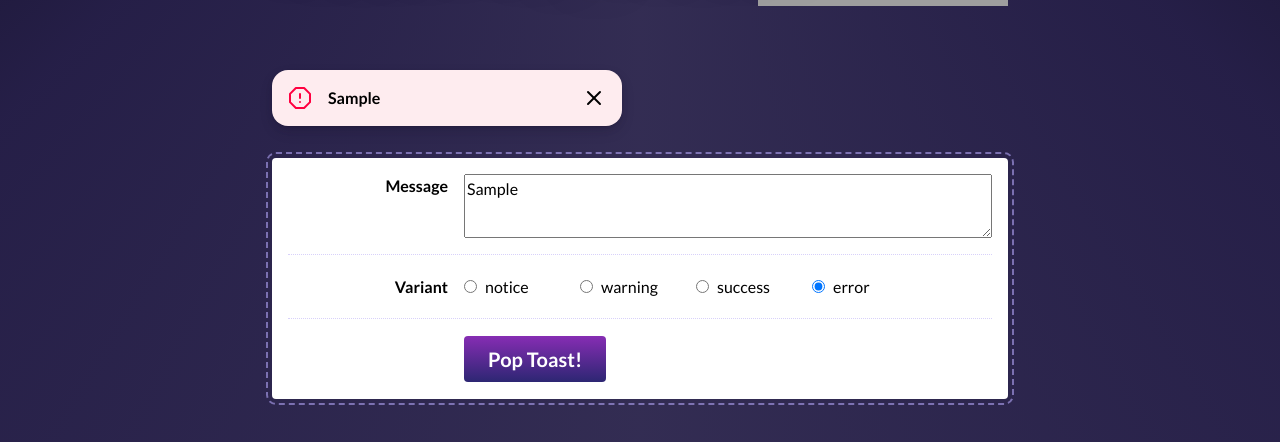
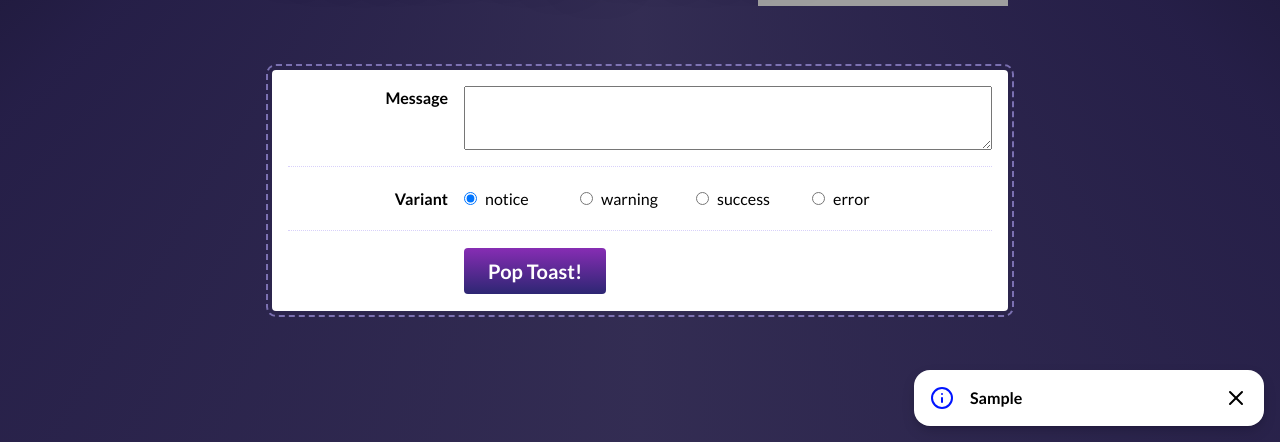
Before and after one commit to joy-of-react/project-toast, a React (Vite) app: page / in a window 1280 px wide. Both pictures are taken after typing "Sample" into the empty fields and a click on the button "Pop Toast!". Shown: the part 358-800 px from the top of the page. Built offline with nearby package versions, Linux system fonts and the light colour scheme; grey boxes are pictures that could not be loaded.

Commit message:
Excercise-3 completed

```diff
--- a/src/components/Toast/Toast.js
+++ b/src/components/Toast/Toast.js
@@ -18,20 +18,15 @@
   error: AlertOctagon,
 };
 
-function Toast({ variant, children, setIsToastVisible }) {
+function Toast({ variant, id, removeToast, children }) {
   const Icon = ICONS_BY_VARIANT[variant];
-
-  function handleCloseButton() {
-    setIsToastVisible(false);
-  }
-
   return (
     <div className={`${styles.toast} ${styles[variant]}`}>
       <div className={styles.iconContainer}>
         <Icon size={24} />
       </div>
       <p className={styles.content}>{children}</p>
-      <button className={styles.closeButton} onClick={handleCloseButton}>
+      <button className={styles.closeButton} onClick={() => removeToast(id)}>
         <X size={24} />
         <VisuallyHidden>Dismiss message</VisuallyHidden>
       </button>
--- a/src/components/ToastPlayground/ToastPlayground.js
+++ b/src/components/ToastPlayground/ToastPlayground.js
@@ -4,17 +4,35 @@
 
 import styles from './ToastPlayground.module.css';
 import Toast from '../Toast/Toast';
+import ToastShelf from '../ToastShelf/ToastShelf';
 
 const VARIANT_OPTIONS = ['notice', 'warning', 'success', 'error'];
 
 function ToastPlayground() {
   const [message, setMessage] = React.useState('');
-  const [selectedVariant, setSelectedVariant] = React.useState('error');
-  const [isToastVisible, setIsToastVisible] = React.useState(false);
+  const [variant, setVariant] = React.useState('notice');
+  const [toasts, setToasts] = React.useState([]);
 
   function handleSubmit(event) {
     event.preventDefault();
-    setIsToastVisible(true);
+
+    const newToasts = [
+      ...toasts,
+      {
+        id: crypto.randomUUID(),
+        variant,
+        message,
+      },
+    ];
+
+    setToasts(newToasts);
+
+    setMessage('');
+    setVariant('notice');
+  }
+
+  function removeToast(id) {
+    setToasts(toasts.filter((toast) => toast.id !== id));
   }
 
   return (
@@ -24,14 +42,9 @@
         <h1>Toast Playground</h1>
       </header>
 
-      {isToastVisible && (
-        <Toast variant={selectedVariant} setIsToastVisible={setIsToastVisible}>
-          {message}
-        </Toast>
-      )}
+      {toasts && <ToastShelf toasts={toasts} removeToast={removeToast} />}
 
-      <div className={styles.controlsWrapper}>
-        <form onSubmit={handleSubmit}>
+      <form className={styles.controlsWrapper} onSubmit={handleSubmit}>
         <div className={styles.row}>
           <label
             htmlFor='message'
@@ -55,21 +68,21 @@
         <div className={styles.row}>
           <div className={styles.label}>Variant</div>
           <div className={`${styles.inputWrapper} ${styles.radioWrapper}`}>
-              {VARIANT_OPTIONS.map((variant) => {
-                const id = `variant-${variant}`;
+            {VARIANT_OPTIONS.map((option) => {
+              const id = `variant-${option}`;
               return (
                 <label key={id} htmlFor={id}>
                   <input
                     id={id}
                     type='radio'
                     name='variant'
-                      value={variant}
-                      checked={selectedVariant === variant}
+                    value={option}
+                    checked={option === variant}
                     onChange={(event) => {
-                        setSelectedVariant(event.target.value);
+                      setVariant(event.target.value);
                     }}
                   />
-                    {variant}
+                  {option}
                 </label>
               );
             })}
@@ -84,7 +97,6 @@
         </div>
       </form>
     </div>
-    </div>
   );
 }
 
--- a/src/components/ToastShelf/ToastShelf.js
+++ b/src/components/ToastShelf/ToastShelf.js
@@ -3,15 +3,20 @@
 import Toast from '../Toast';
 import styles from './ToastShelf.module.css';
 
-function ToastShelf() {
+function ToastShelf({ toasts, removeToast }) {
   return (
     <ol className={styles.wrapper}>
-      <li className={styles.toastWrapper}>
-        <Toast variant="notice">Example notice toast</Toast>
-      </li>
-      <li className={styles.toastWrapper}>
-        <Toast variant="error">Example error toast</Toast>
-      </li>
+      {toasts.map((toast) => (
+        <li key={toast.id} className={styles.toastWrapper}>
+          <Toast
+            variant={toast.variant}
+            id={toast.id}
+            removeToast={removeToast}
+          >
+            {toast.message}
+          </Toast>
+        </li>
+      ))}
     </ol>
   );
 }
```
Lines whose indentation alone changed are shown as unchanged.
